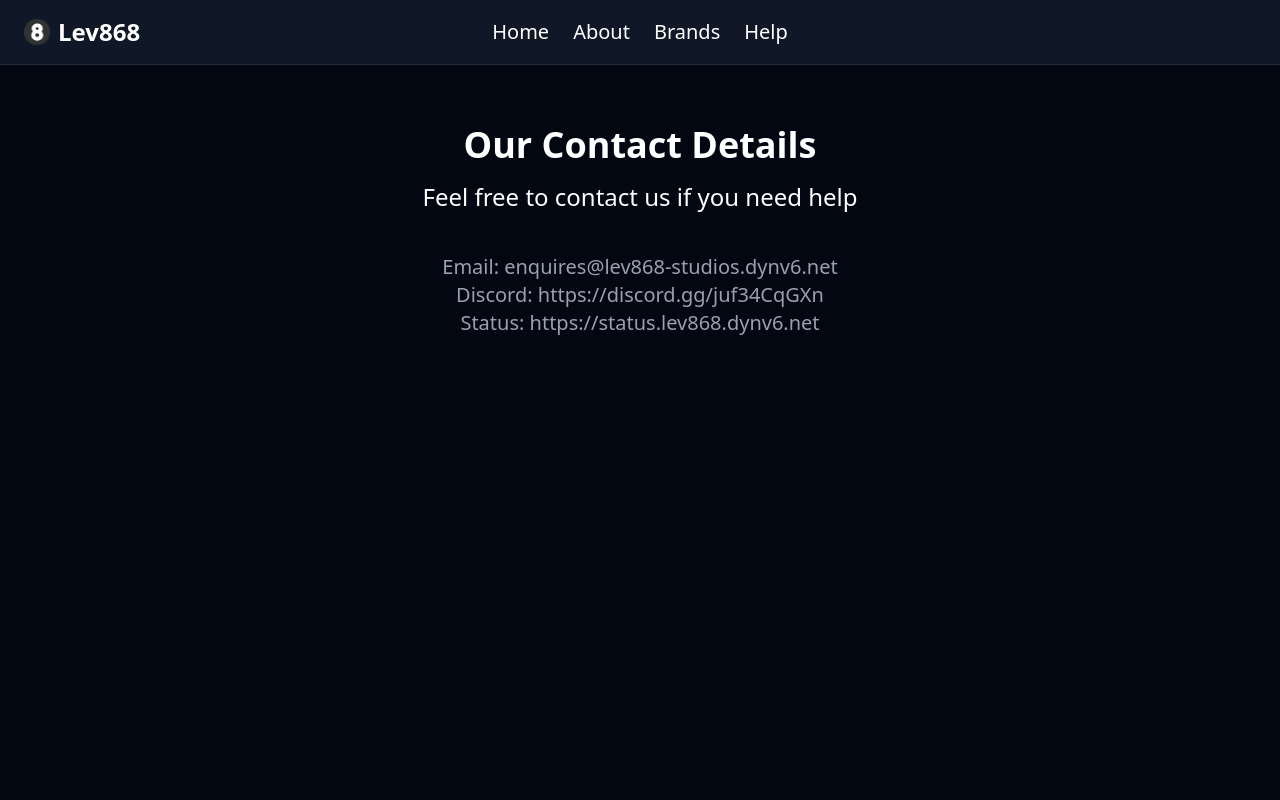
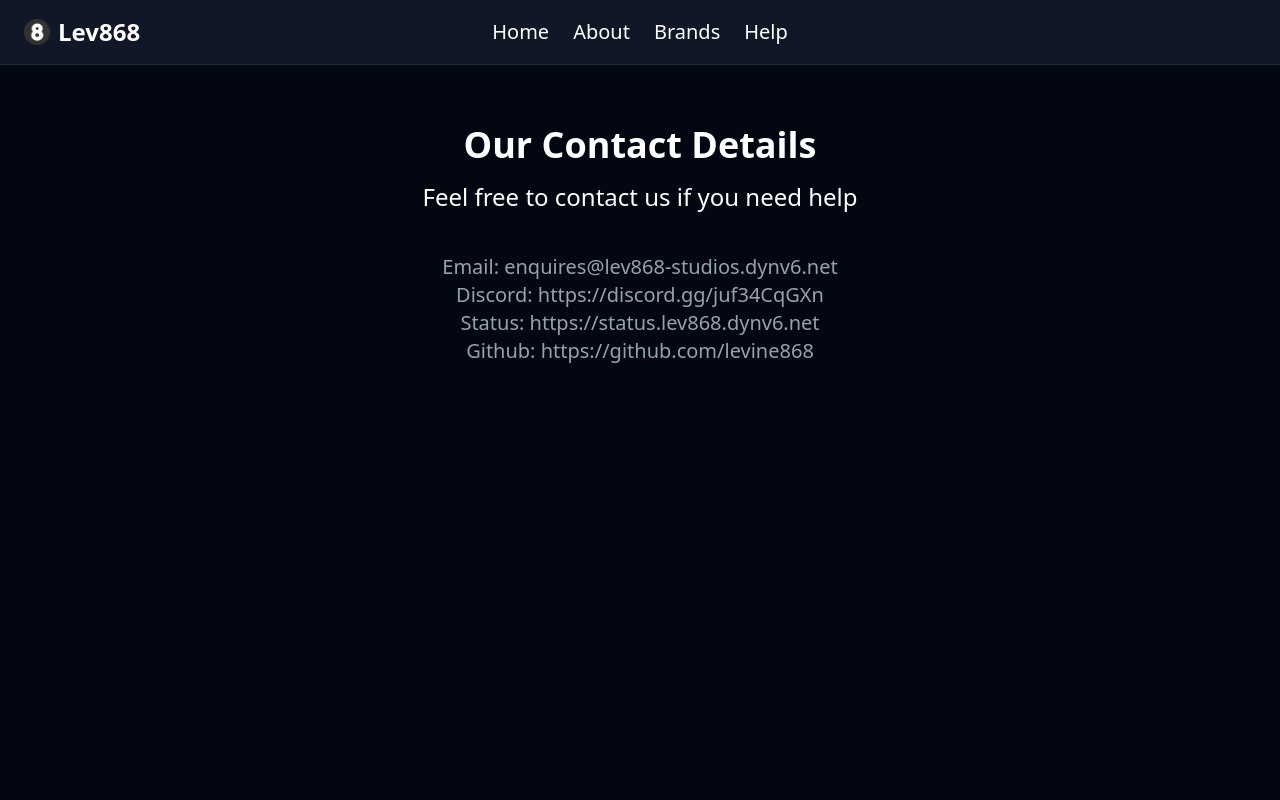
Before and after one commit to levine868/main-website, a Next.js app: page /help in a window 1280 px wide. Shown: the top 800 px of the page. Built offline with nearby package versions, Linux system fonts and the light colour scheme.

Commit message:
Changed some links about

```diff
--- a/src/app/help/page.tsx
+++ b/src/app/help/page.tsx
@@ -13,6 +13,7 @@ export default function Help() {
                 <p className="text-gray-400 text-xl mt-10">Email: enquires@lev868-studios.dynv6.net</p>
                 <p className="text-gray-400 text-xl">Discord: <a href="https://discord.gg/juf34CqGXn" target="_blank">https://discord.gg/juf34CqGXn</a></p>
                 <p className="text-gray-400 text-xl">Status: <a href="https://status.lev868.dynv6.net" target="_blank">https://status.lev868.dynv6.net</a></p>
+                <p className="text-gray-400 text-xl">Github: <a href="https://github.com/levine868" target="_blank">https://github.com/levine868</a></p>
             </section>
         </main>
     );
--- a/src/app/layout.tsx
+++ b/src/app/layout.tsx
@@ -18,10 +18,10 @@ export default function RootLayout({
       <body className="bg-gray-950 min-h-screen flex flex-col">
         <header className="border-b border-gray-800 bg-gray-900">
           <div className="px-6 h-16 flex items-center justify-between relative">
-            <div className="flex items-center space-x-2">
+            <Link href="/" className="flex items-center space-x-2">
               <Image src="/logo_circle.png" alt="Logo" width={26} height={26}/>
               <h1 className="font-bold text-2xl text-white">Lev868</h1>
-            </div>
+            </Link>
 
             <nav className="hidden md:flex absolute left-1/2 -translate-x-1/2 space-x-6">
               <Link href="/" className="text-white text-xl">Home</Link>
```
